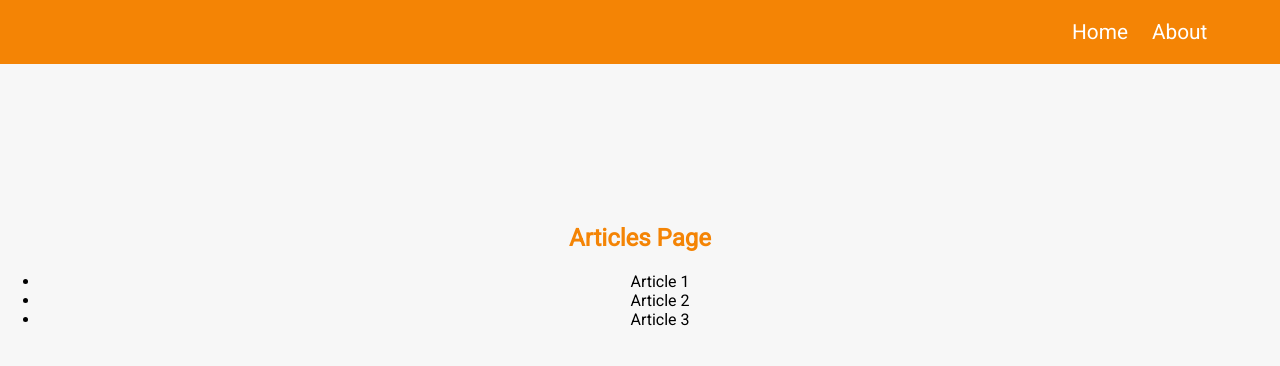
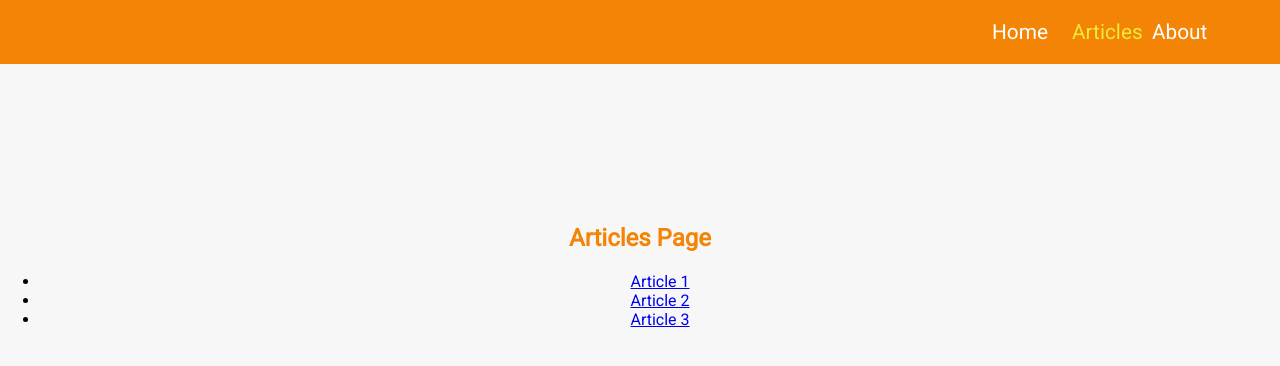
Before and after one commit to U-Ra-All/react-course-react-router, a JavaScript app: page /articles in a window 1280 px wide. Shown: the top 366 px of the page. Built offline with nearby package versions, Linux system fonts and the light colour scheme.

Commit message:
09-Использование Компонента Switch

```diff
--- a/src/App.js
+++ b/src/App.js
@@ -1,4 +1,4 @@
-import { Route } from 'react-router-dom';
+import { Route, Switch } from 'react-router-dom';
 import Home from './pages/Home';
 import About from './pages/About';
 import Header from './components/Header';
@@ -11,13 +11,14 @@ function App() {
     <div>
       <Header />
       <main>
+        <Switch>
           <Route path='/home'>
             <Home />
           </Route>
-        <Route path='/articles'>
+          <Route path='/articles' exact>
             <Articles />
           </Route>
-        <Route path='/article-details/:articleId'>
+          <Route path='/articles/:articleId'>
             <ArticleDetails />
           </Route>
           <Route path='/about'>
@@ -26,6 +27,7 @@ function App() {
           <Route path='/contact-us'>
             <ContactUs />
           </Route>
+        </Switch>
       </main>
     </div>
   );
--- a/src/components/Header.js
+++ b/src/components/Header.js
@@ -11,6 +11,11 @@ const Header = () => {
           </NavLink>
         </li>
         <li>
+          <NavLink activeClassName={styles.active} to='/articles'>
+            Articles
+          </NavLink>
+        </li>
+        <li>
           <NavLink activeClassName={styles.active} to='/about'>
             About
           </NavLink>
--- a/src/pages/Articles.js
+++ b/src/pages/Articles.js
@@ -1,11 +1,19 @@
+import { Link } from 'react-router-dom';
+
 const Articles = () => {
   return (
     <section>
       <h1>Articles Page</h1>
       <ul>
-        <li>Article 1</li>
-        <li>Article 2</li>
-        <li>Article 3</li>
+        <li>
+          <Link to='/articles/a1'>Article 1</Link>
+        </li>
+        <li>
+          <Link to='/articles/a2'>Article 2</Link>
+        </li>
+        <li>
+          <Link to='/articles/a3'>Article 3</Link>
+        </li>
       </ul>
     </section>
   );
```
Also changed, not shown: 1 other file (tests, documents, lock files or other folders). Lines whose indentation alone changed are shown as unchanged.
